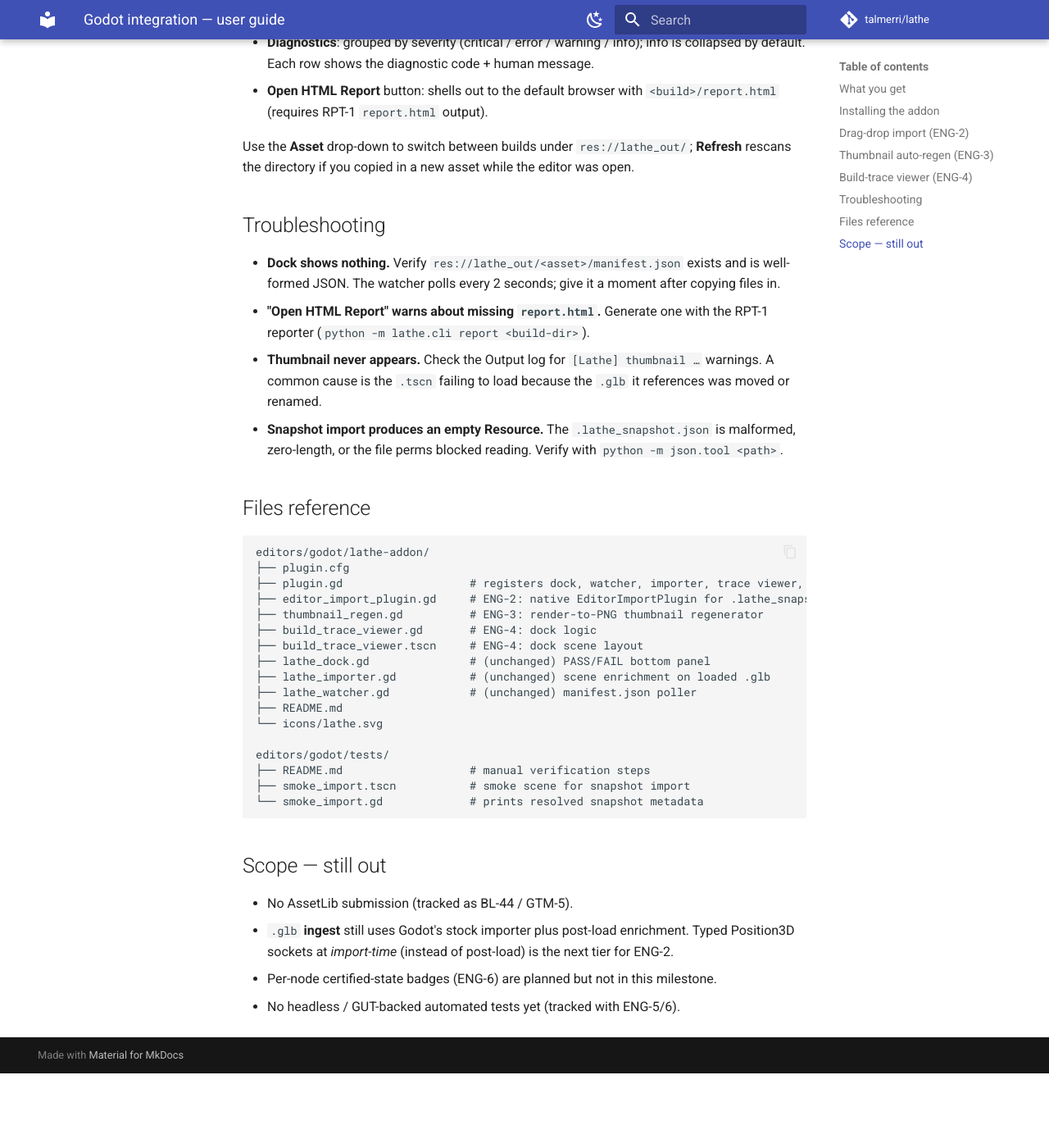
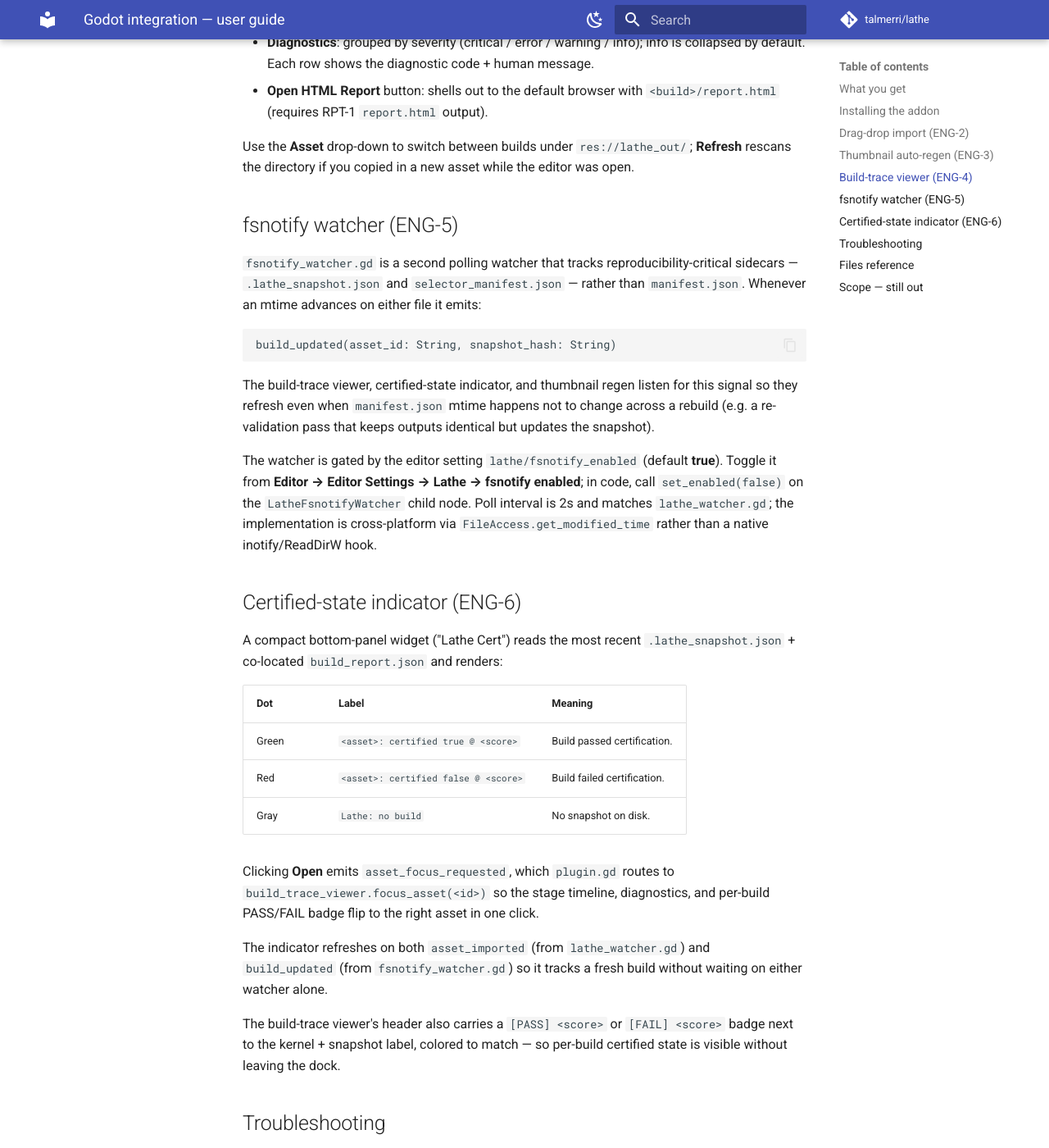
Before and after one commit to CodePhobiia/lathe, an MkDocs documentation site: the page built from docs/godot_integration.md, in a window 1280 px wide and 1400 px high, scrolled down 2376 px. Shown: the whole window at 82% size. Built offline with MkDocs 1.6.1 and Material for MkDocs 9.7.7, drawn with Linux system fonts in a browser that asks for light colours; comment, search, counter and statistics services are not loaded; before the commit the page ends 3685 px from its top, so only the background shows below that; some of the changed text lies outside the part shown.

Commit message:
feat(godot): fsnotify watcher + certified-state indicator (ENG-5/6, V0.2 E6)
fsnotify_watcher.gd polls .lathe_snapshot.json and selector_manifest.json
sidecars and emits build_updated(asset_id, snapshot_hash), closing the gap
where manifest.json mtime does not advance across a reproducibility rebuild.
Gated by the editor setting lathe/fsnotify_enabled (default on).

certified_state_indicator.gd is a bottom-panel widget that renders a
green/red/gray dot + "<asset>: certified <bool> @ <score>" for the most
recent snapshot, with an Open button that routes to
build_trace_viewer.focus_asset via asset_focus_requested. The trace viewer
now also carries a [PASS]/[FAIL] badge in its header and exposes
focus_asset + on_build_updated.

Manual smoke scenes (smoke_fsnotify.tscn, smoke_certified.tscn) and a
godot_integration.md + tests README update document the verification
path. All new/changed .gd files pass godot --headless --check-only on 4.6.

Co-Authored-By: Claude Opus 4.7 (1M context) <noreply@anthropic.com>

````diff
--- a/docs/godot_integration.md
+++ b/docs/godot_integration.md
@@ -96,6 +96,53 @@ Use the **Asset** drop-down to switch between builds under
 `res://lathe_out/`; **Refresh** rescans the directory if you copied in a
 new asset while the editor was open.
 
+## fsnotify watcher (ENG-5)
+
+`fsnotify_watcher.gd` is a second polling watcher that tracks
+reproducibility-critical sidecars — `.lathe_snapshot.json` and
+`selector_manifest.json` — rather than `manifest.json`. Whenever an mtime
+advances on either file it emits:
+
+```
+build_updated(asset_id: String, snapshot_hash: String)
+```
+
+The build-trace viewer, certified-state indicator, and thumbnail regen
+listen for this signal so they refresh even when `manifest.json` mtime
+happens not to change across a rebuild (e.g. a re-validation pass that
+keeps outputs identical but updates the snapshot).
+
+The watcher is gated by the editor setting `lathe/fsnotify_enabled`
+(default **true**). Toggle it from **Editor → Editor Settings → Lathe →
+fsnotify enabled**; in code, call `set_enabled(false)` on the
+`LatheFsnotifyWatcher` child node. Poll interval is 2s and matches
+`lathe_watcher.gd`; the implementation is cross-platform via
+`FileAccess.get_modified_time` rather than a native inotify/ReadDirW hook.
+
+## Certified-state indicator (ENG-6)
+
+A compact bottom-panel widget ("Lathe Cert") reads the most recent
+`.lathe_snapshot.json` + co-located `build_report.json` and renders:
+
+| Dot    | Label                                 | Meaning                     |
+|--------|---------------------------------------|-----------------------------|
+| Green  | `<asset>: certified true @ <score>`   | Build passed certification. |
+| Red    | `<asset>: certified false @ <score>`  | Build failed certification. |
+| Gray   | `Lathe: no build`                     | No snapshot on disk.        |
+
+Clicking **Open** emits `asset_focus_requested`, which `plugin.gd` routes
+to `build_trace_viewer.focus_asset(<id>)` so the stage timeline,
+diagnostics, and per-build PASS/FAIL badge flip to the right asset in one
+click.
+
+The indicator refreshes on both `asset_imported` (from `lathe_watcher.gd`)
+and `build_updated` (from `fsnotify_watcher.gd`) so it tracks a fresh
+build without waiting on either watcher alone.
+
+The build-trace viewer's header also carries a `[PASS] <score>` or
+`[FAIL] <score>` badge next to the kernel + snapshot label, colored to
+match — so per-build certified state is visible without leaving the dock.
+
 ## Troubleshooting
 
 - **Dock shows nothing.** Verify `res://lathe_out/<asset>/manifest.json`
@@ -118,8 +165,10 @@ editors/godot/lathe-addon/
 ├── plugin.gd                   # registers dock, watcher, importer, trace viewer, thumb regen
 ├── editor_import_plugin.gd     # ENG-2: native EditorImportPlugin for .lathe_snapshot.json
 ├── thumbnail_regen.gd          # ENG-3: render-to-PNG thumbnail regenerator
-├── build_trace_viewer.gd       # ENG-4: dock logic
+├── build_trace_viewer.gd       # ENG-4: dock logic (+ ENG-6 PASS/FAIL header badge)
 ├── build_trace_viewer.tscn     # ENG-4: dock scene layout
+├── fsnotify_watcher.gd         # ENG-5: snapshot/selector sidecar watcher
+├── certified_state_indicator.gd # ENG-6: bottom-panel certified-state widget
 ├── lathe_dock.gd               # (unchanged) PASS/FAIL bottom panel
 ├── lathe_importer.gd           # (unchanged) scene enrichment on loaded .glb
 ├── lathe_watcher.gd            # (unchanged) manifest.json poller
@@ -128,8 +177,12 @@ editors/godot/lathe-addon/
 
 editors/godot/tests/
 ├── README.md                   # manual verification steps
-├── smoke_import.tscn           # smoke scene for snapshot import
-└── smoke_import.gd             # prints resolved snapshot metadata
+├── smoke_import.tscn           # ENG-2 snapshot-import smoke
+├── smoke_import.gd
+├── smoke_fsnotify.tscn         # ENG-5 fsnotify watcher smoke
+├── smoke_fsnotify.gd
+├── smoke_certified.tscn        # ENG-6 certified-state indicator smoke
+└── smoke_certified.gd
 ```
 
 ## Scope — still out
@@ -138,6 +191,8 @@ editors/godot/tests/
 - `.glb` **ingest** still uses Godot's stock importer plus post-load
   enrichment. Typed Position3D sockets at *import-time* (instead of
   post-load) is the next tier for ENG-2.
-- Per-node certified-state badges (ENG-6) are planned but not in this
-  milestone.
-- No headless / GUT-backed automated tests yet (tracked with ENG-5/6).
+- Native inotify / ReadDirectoryChangesW — the ENG-5 watcher is still
+  polling (2s) via `FileAccess.get_modified_time`. Good enough for
+  editor-tempo feedback; a native binding is the next tier.
+- No headless / GUT-backed automated tests yet — the Wave 6.VI smoke
+  scenes (`smoke_fsnotify.tscn`, `smoke_certified.tscn`) are manual-only.
````
Also changed, not shown: 9 other files.
